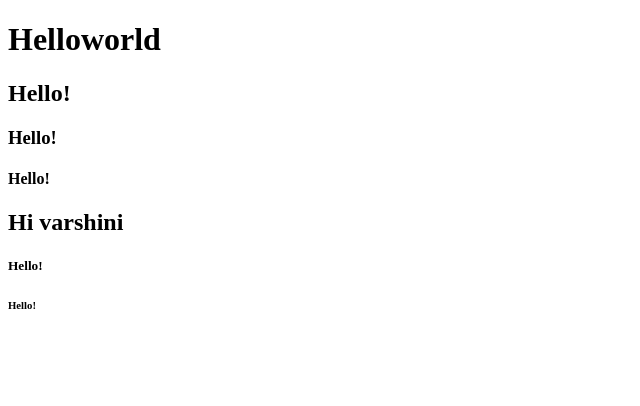
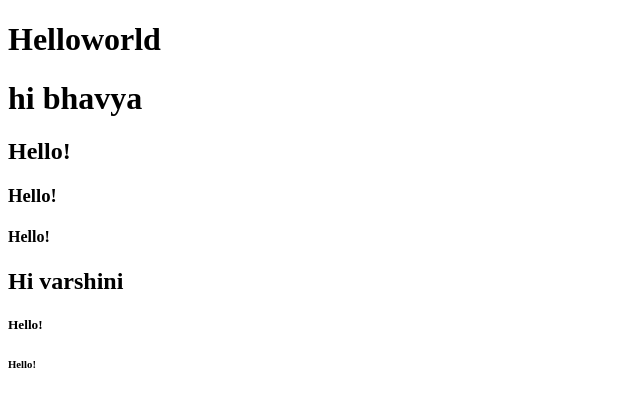
Before and after one commit to varshinipulichintha/HelloWorld, a plain HTML site: page Index.html in a window 1280 px wide. Shown: the whole page, without its empty margins (0-640 px from the left). Drawn offline with Linux system fonts and the light colour scheme.

Commit message:
Update Index.html

```diff
--- a/Index.html
+++ b/Index.html
@@ -7,6 +7,7 @@
 </head>
 <body>
     <h1>Helloworld</h1>
+     <h1>hi bhavya</h1>
     <h2>Hello!</h2>
     <h3>Hello!</h3>
     <h4>Hello!</h4>
```
